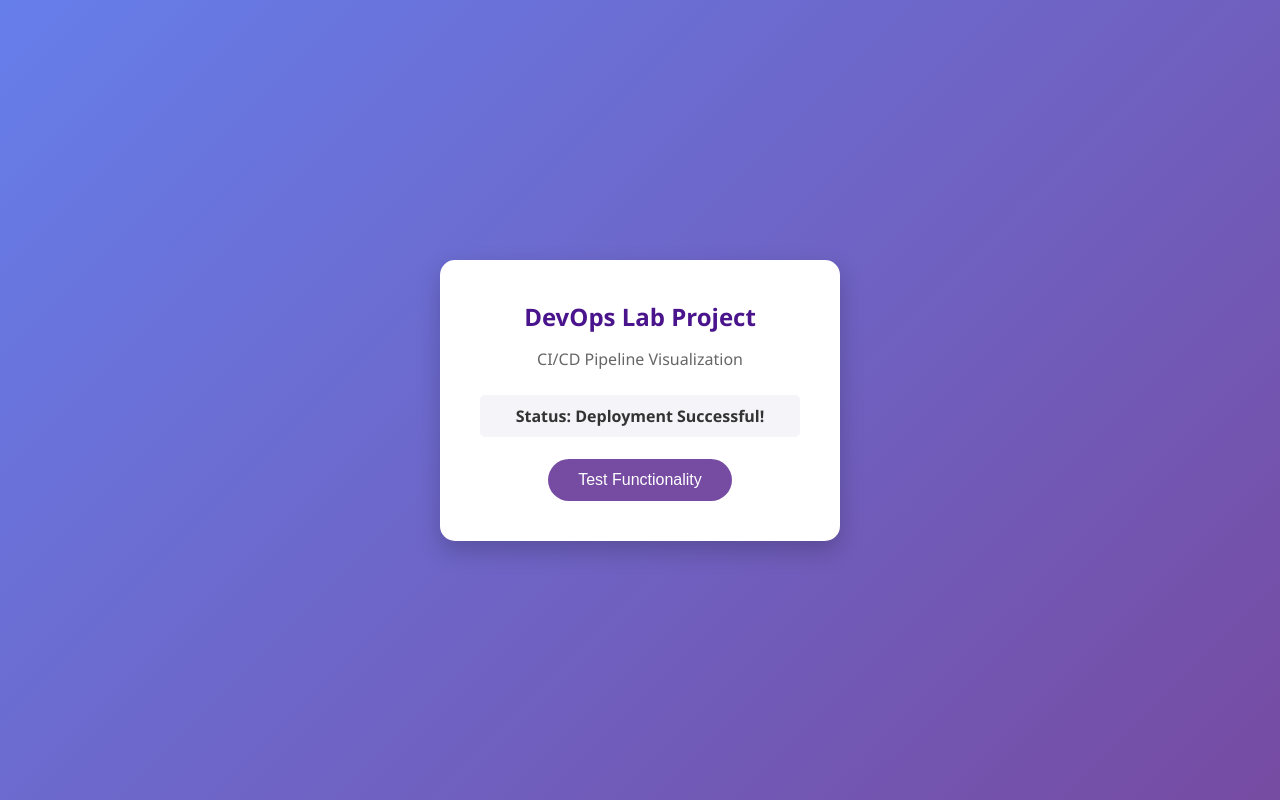
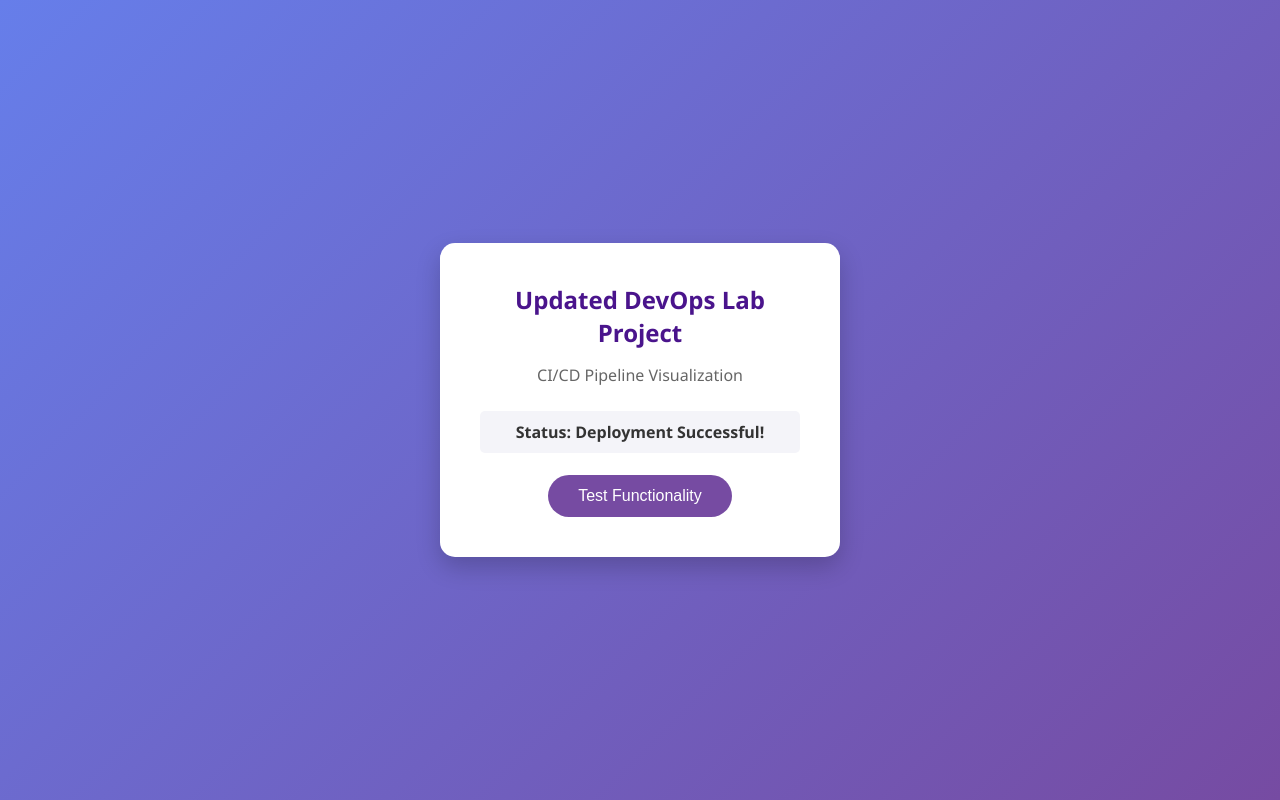
Before and after one commit to AnshParate05/Devops_Lab, a plain HTML site: page index.html in a window 1280 px wide. Drawn offline with Linux system fonts and the light colour scheme.

Commit message:
Update project title in index.html

```diff
--- a/index.html
+++ b/index.html
@@ -8,7 +8,7 @@
 </head>
 <body>
     <div class="container">
-        <h1>DevOps Lab Project</h1>
+        <h1>Updated DevOps Lab Project</h1>
         <p>CI/CD Pipeline Visualization</p>
         <div id="status">Status: Deployment Successful!</div>
         <br>
```
